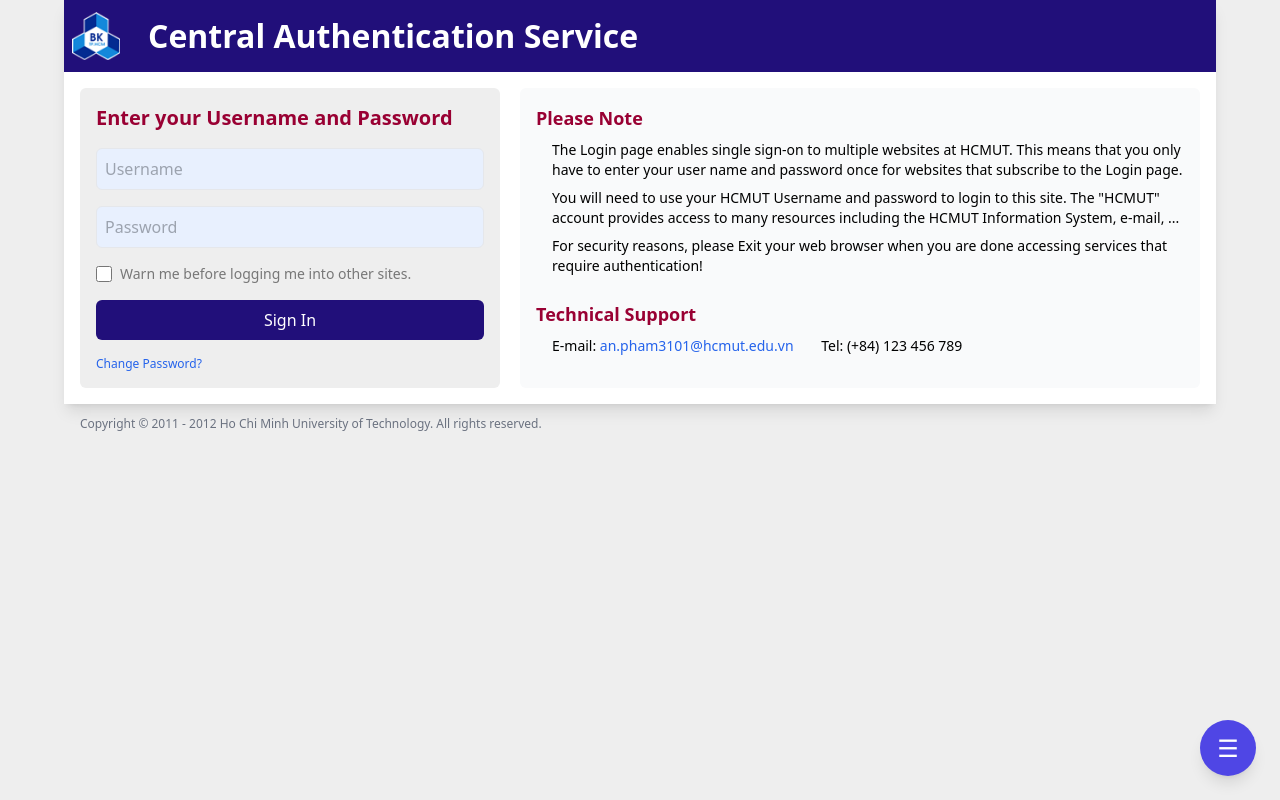
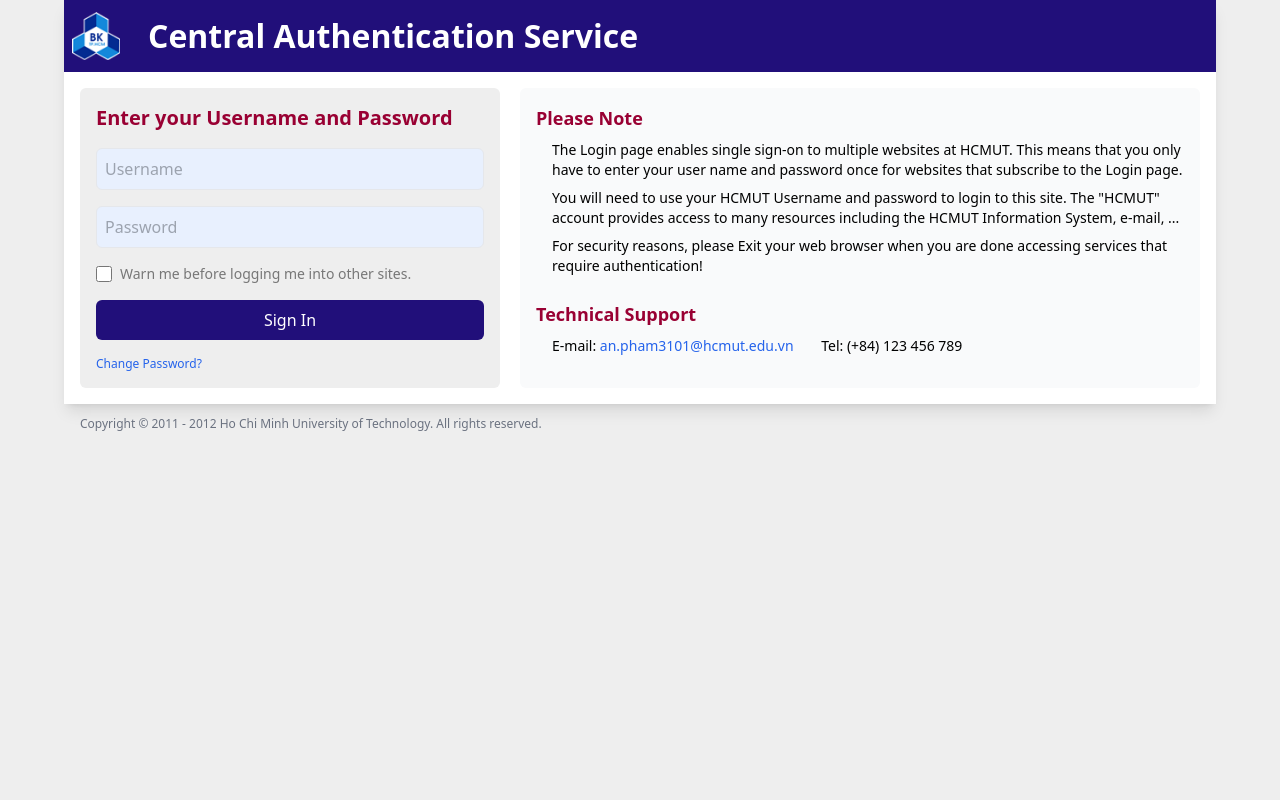
Before and after one commit to NaNaBoo311/SoftwareEngineer_BTL, a React (Create React App) app: page / in a window 1280 px wide. Built offline with nearby package versions, Linux system fonts and the light colour scheme; no server answers.

Commit message:
chore: hide menu bar

```diff
--- a/src/App.js
+++ b/src/App.js
@@ -145,7 +145,7 @@ export default function App() {
         </Routes>
 
         {/* Always visible */}
-        <FloatingMenu />
+        {/* <FloatingMenu /> */}
       </Router>
     </UserProvider>
   );
```
